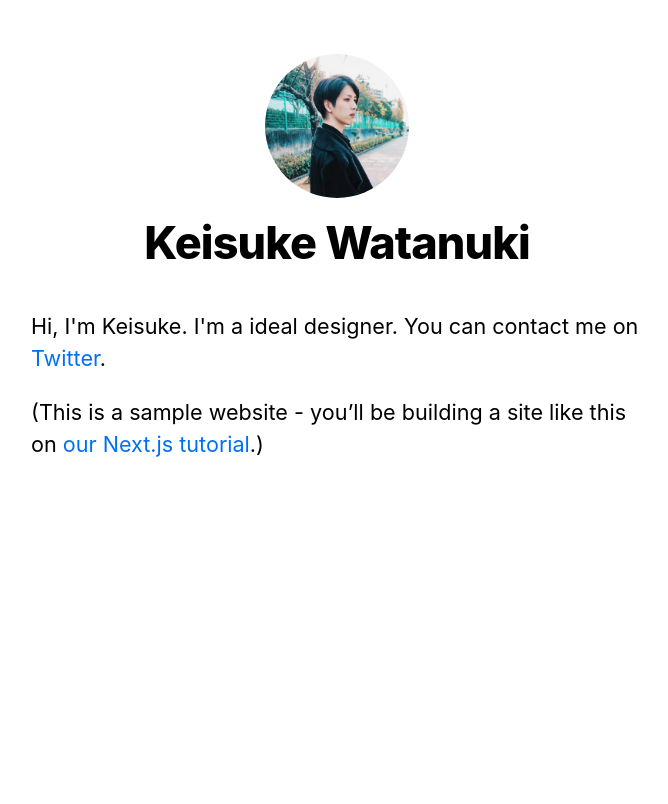
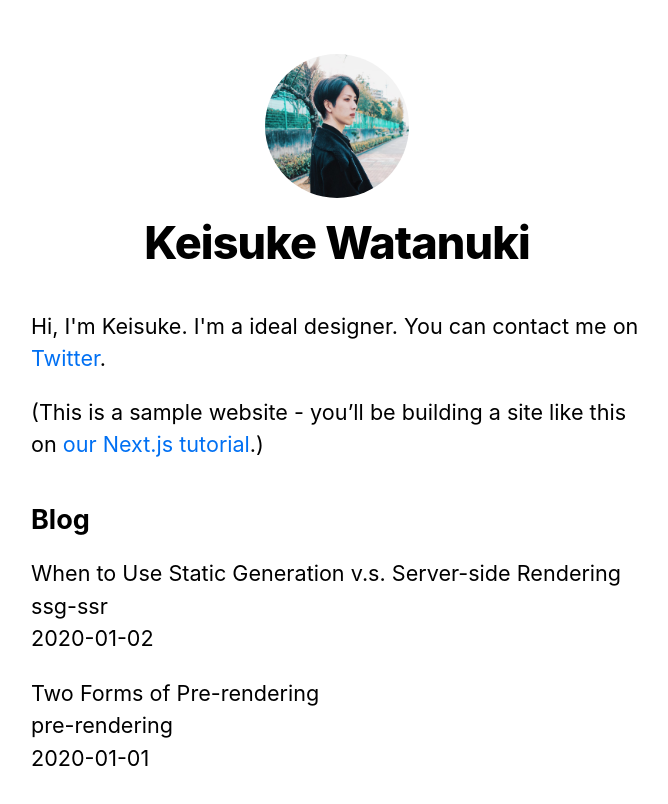
Before and after one commit to xrxoxcxox/nextjs-blog, a Next.js app: page / in a window 1280 px wide. Shown: the top 804 px of the page, without its empty margins (303-971 px from the left). Built offline with nearby package versions, Linux system fonts and the light colour scheme.

Commit message:
Add posts list

```diff
--- /dev/null
+++ b/lib/posts.js
@@ -0,0 +1,35 @@
+import fs from 'fs'
+import path from 'path'
+import matter from 'gray-matter'
+
+const postsDirectory = path.join(process.cwd(), 'posts')
+
+export function getSortedPostsData() {
+  // Get file names under /posts
+  const fileNames = fs.readdirSync(postsDirectory)
+  const allPostsData = fileNames.map(fileName => {
+    // Remove ".md" from file name to get id
+    const id = fileName.replace(/\.md$/, '')
+
+    // Read markdown file as string
+    const fullPath = path.join(postsDirectory, fileName)
+    const fileContents = fs.readFileSync(fullPath, 'utf8')
+
+    // Use gray-matter to parse the post metadata section
+    const matterResult = matter(fileContents)
+
+    // Combine the data with the id
+    return {
+      id,
+      ...matterResult.data
+    }
+  })
+  // Sort posts by date
+  return allPostsData.sort((a, b) => {
+    if (a.date < b.date) {
+      return 1
+    } else {
+      return -1
+    }
+  })
+}
--- a/pages/index.js
+++ b/pages/index.js
@@ -1,10 +1,19 @@
 import Head from 'next/head'
+import { getSortedPostsData } from '../lib/posts'
 import Layout, { siteTitle } from '../components/layout'
+import Link from 'next/link'
 import utilStyles from '../styles/utils.module.css'
 
-import Link from 'next/link'
+export async function getStaticProps() {
+  const allPostsData = getSortedPostsData()
+  return {
+    props: {
+      allPostsData
+    }
+  }
+}
 
-export default function Home() {
+export default function Home({ allPostsData }) {
   return (
     <Layout home>
       <Head>
@@ -17,6 +26,20 @@
           <a href="https://nextjs.org/learn">our Next.js tutorial</a>.)
         </p>
       </section>
+      <section className={`${utilStyles.headingMd} ${utilStyles.padding1px}`}>
+        <h2 className={utilStyles.headingLg}>Blog</h2>
+        <ul className={utilStyles.list}>
+          {allPostsData.map(({ id, date, title }) => (
+            <li className={utilStyles.listItem} key={id}>
+              {title}
+              <br />
+              {id}
+              <br />
+              {date}
+            </li>
+          ))}
+        </ul>
+      </section>
     </Layout>
   )
 }
```
